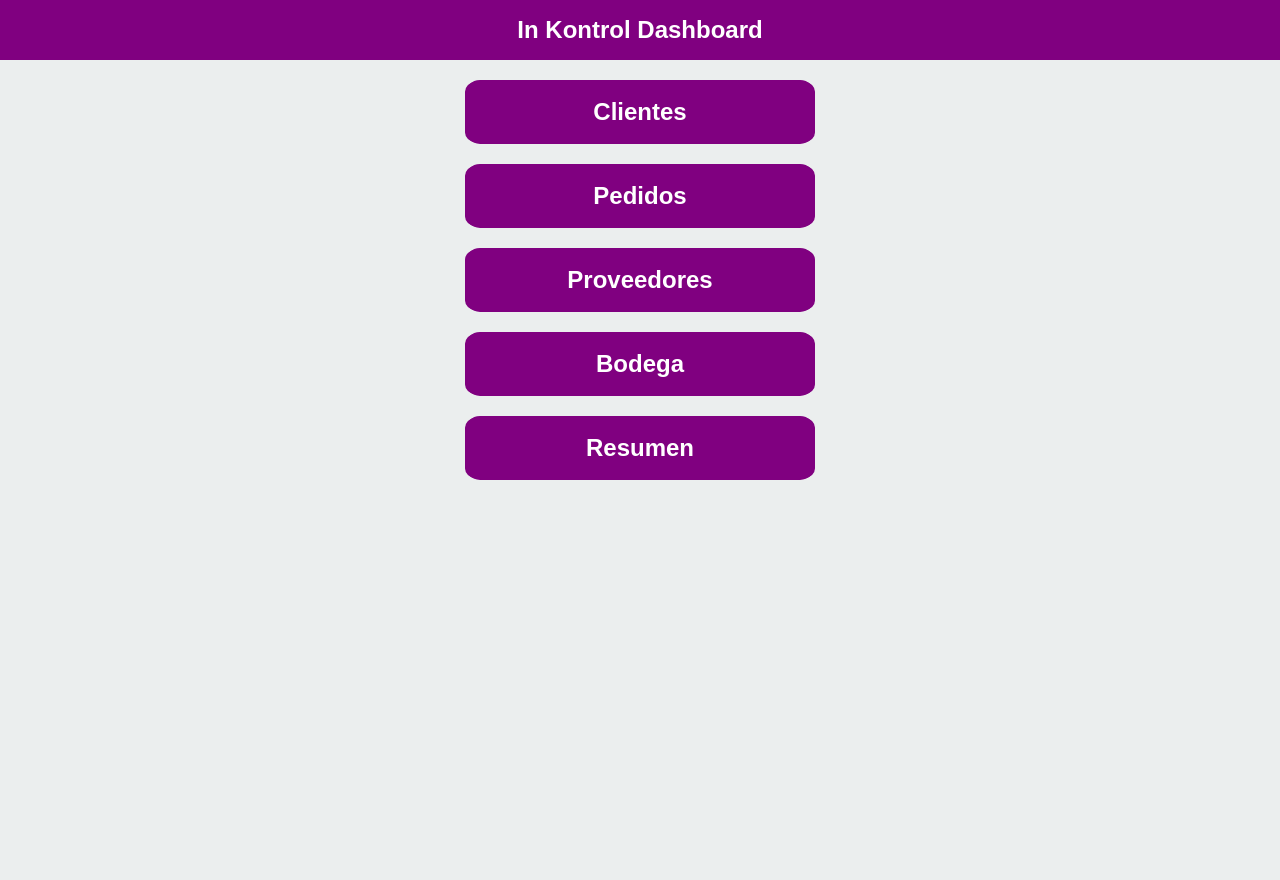
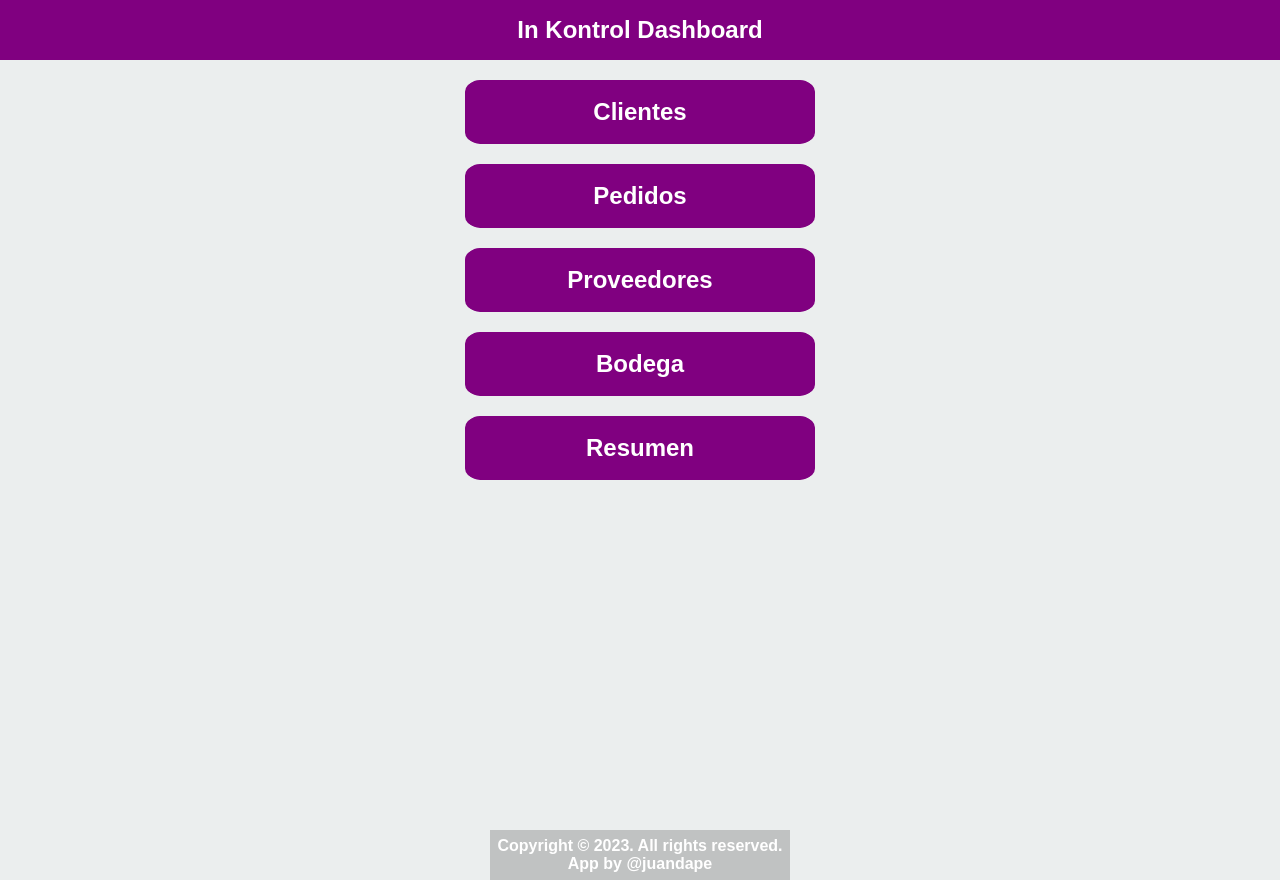
Before and after one commit to juandape/artesanias, a Next.js app: page /Dashboard in a window 1280 px wide. Before the commit the page ends 800 px from the top, so only its background shows below. Built offline with nearby package versions, Linux system fonts and the light colour scheme.

Commit message:
copyright

```diff
--- a/src/pages/Dashboard.jsx
+++ b/src/pages/Dashboard.jsx
@@ -134,6 +134,16 @@ const Dashboard = () => {
             <h2 className={styles.dashboard__sectionBox__listTitle}>Resumen</h2>
           </Link>
         </div>
+        <div >
+          <a href='https://juandape.dev' target='_blank' className={styles.footer}>
+            <p>
+              <strong>Copyright © 2023. All rights reserved.</strong>
+            </p>
+            <p>
+              <strong>App by @juandape</strong>
+            </p>
+          </a>
+        </div>
       </div>
     </>
   );
--- a/src/styles/Dashboard.module.css
+++ b/src/styles/Dashboard.module.css
@@ -85,3 +85,21 @@
   cursor: pointer;
   transition: 0.5s ease-in-out;
 }
+
+.footer {
+  display: flex;
+  flex-direction: column;
+  justify-content: center;
+  align-items: center;
+  height: 50px;
+  width: 300px;
+  background-color: rgba(128, 128, 128, 0.403);
+  color: #fff;
+  margin: 350px auto 0;
+}
+
+.footer:hover {
+  cursor: pointer;
+  transition: 0.5s ease-in-out;
+  background-color: rgba(128, 0, 128, 0.688);
+}
```
